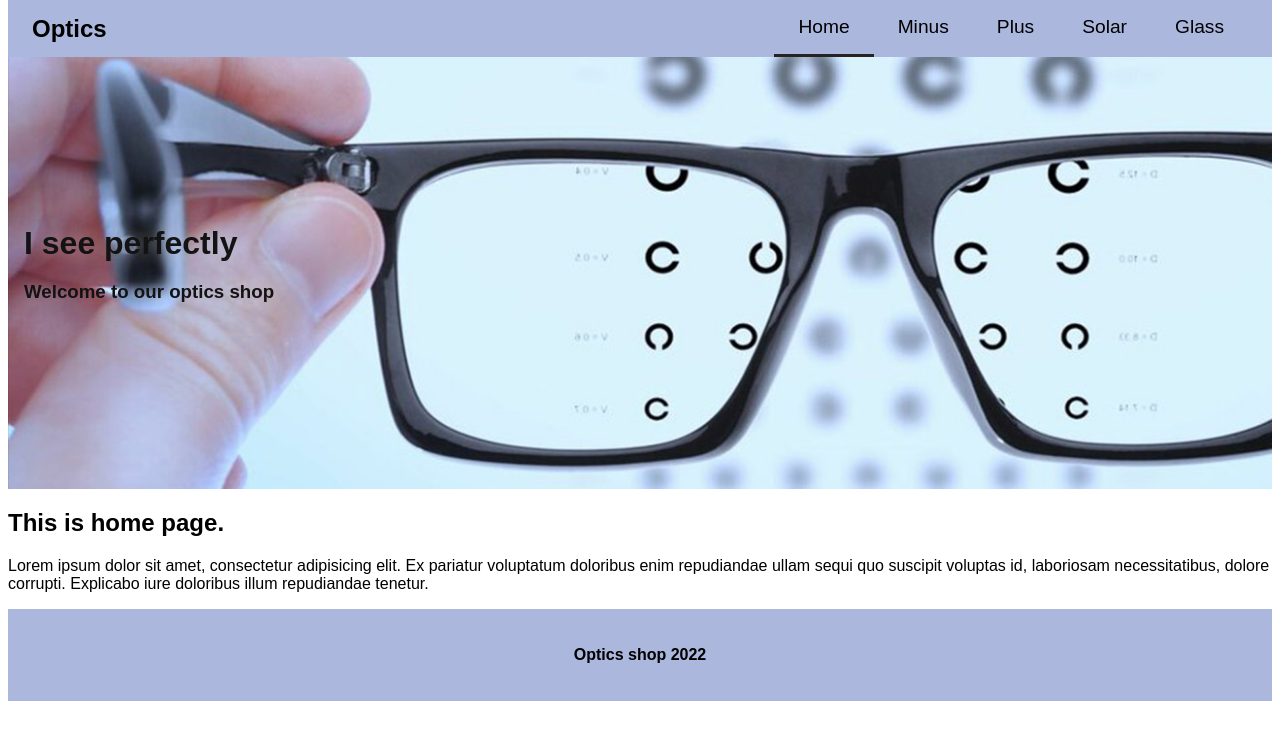
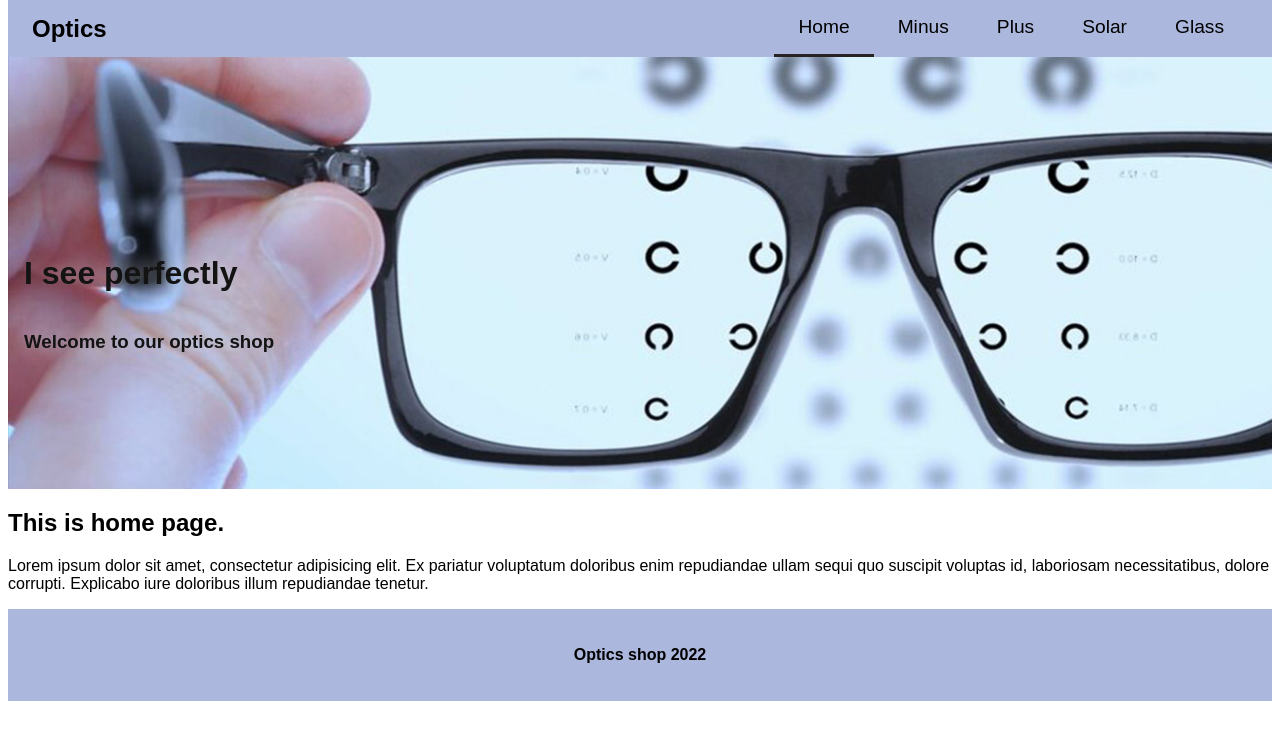
Before and after one commit to yryskulKuttubaeva/diploma, a React (Create React App) app: page / in a window 1280 px wide. Shown: the top 740 px of the page. Built offline with nearby package versions, Linux system fonts and the light colour scheme; a web font is replaced by a local one.

Commit message:
add margin padding

```diff
--- a/src/components/Header/Header.css
+++ b/src/components/Header/Header.css
@@ -9,8 +9,8 @@
     color: rgb(19, 19, 20);
     text-shadow: 0 0 20px rgba(255, 255, 255, .5);
   }
-  .Header h1  {
-    margin: 0;
-
+  .Header h1 {
+    margin: 20px 0 ;
+    padding-top: 60px;
 
   }
```
